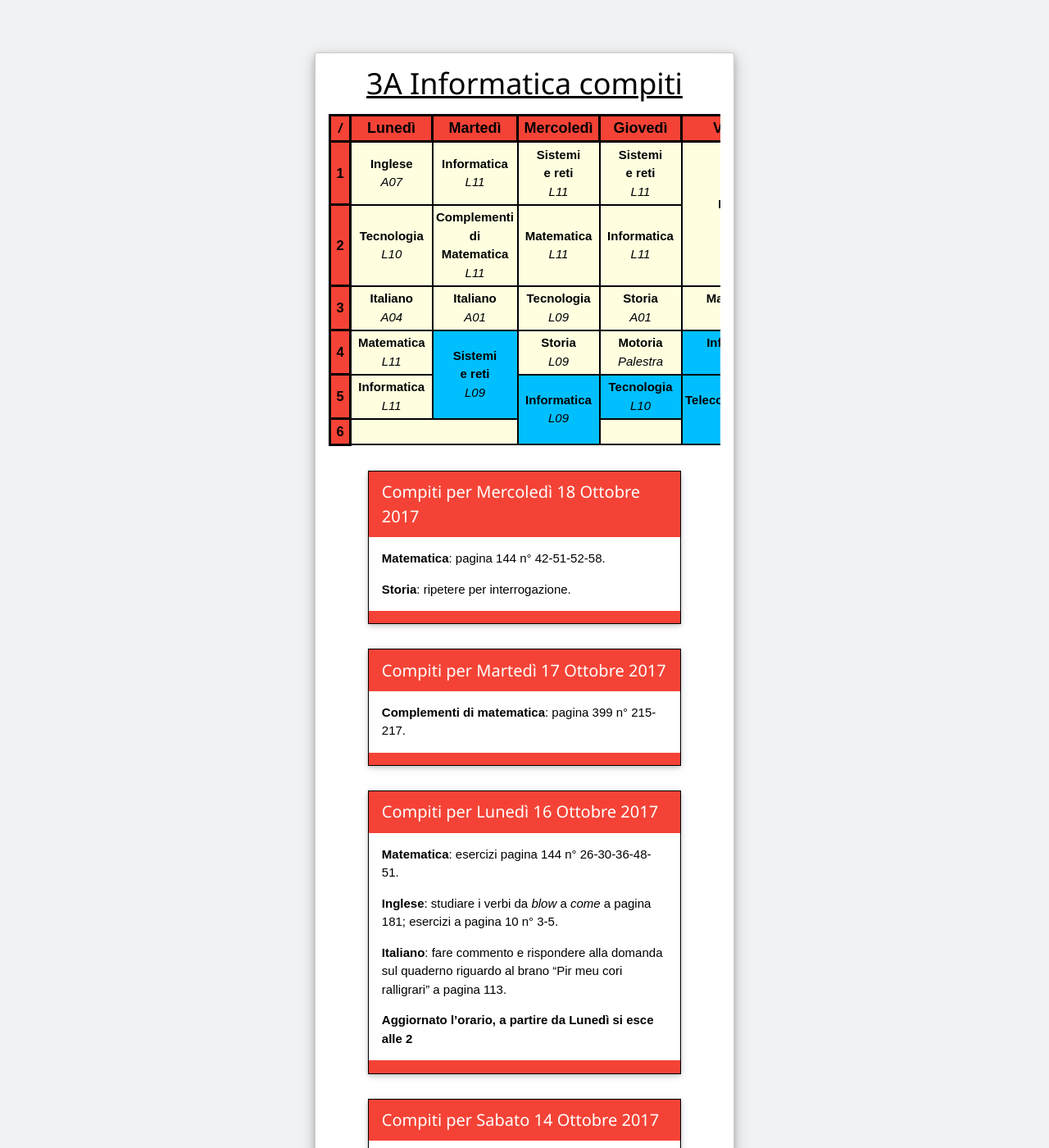
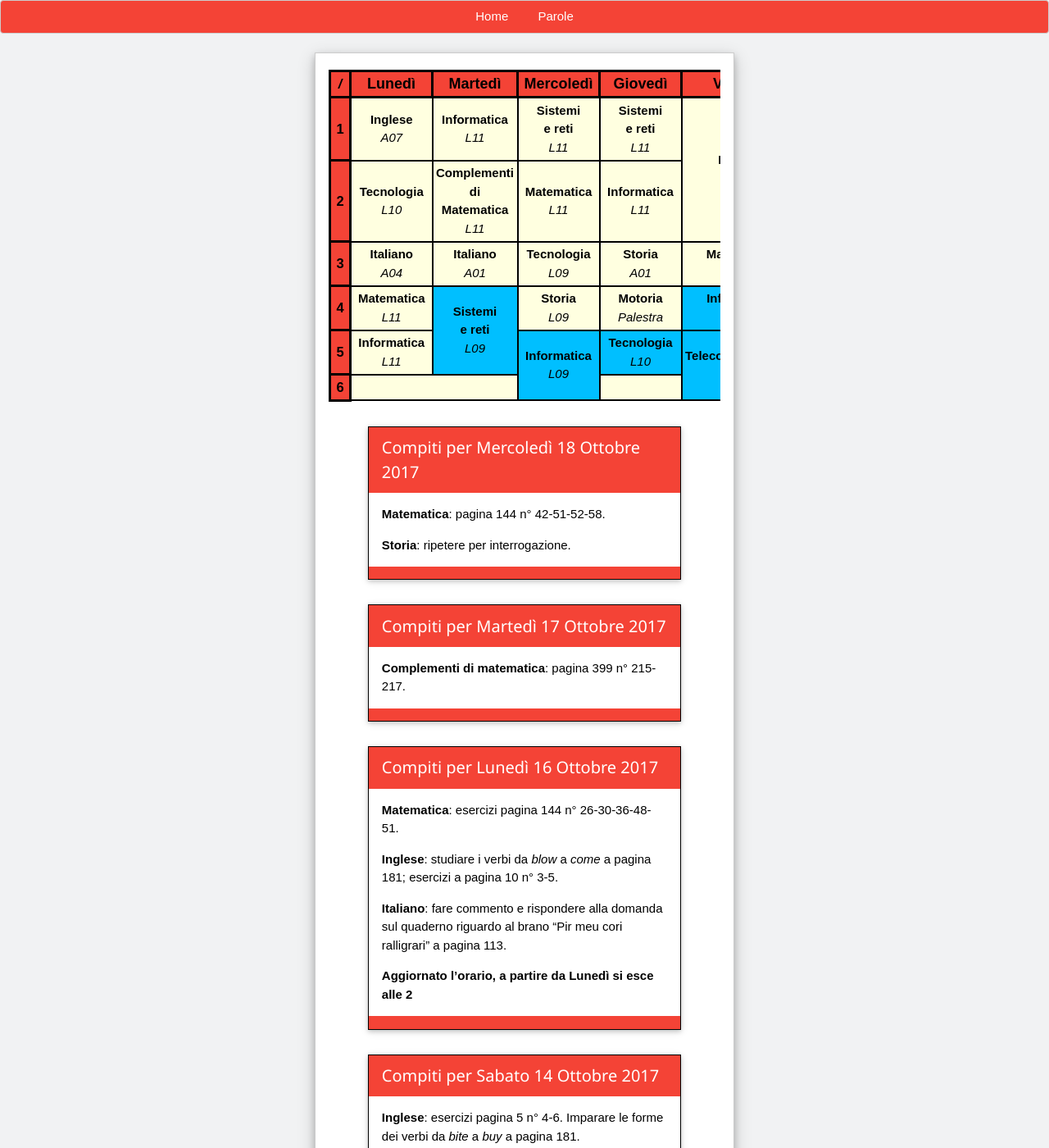
Before and after one commit to 3AIET/3aiet.github.io, a Jekyll site: the page built from index.md, in a window 1280 px wide and 1400 px high. Shown: the whole window at 82% size. Built offline with Jekyll 4.4.1, drawn with Linux system fonts in a browser that asks for light colours.

Commit message:
added a navbar

```diff
--- /dev/null
+++ b/_includes/navbar.html
@@ -0,0 +1,10 @@
+<div class="w3-bar w3-round w3-red w3-border" id="navbar">
+
+	<div style="text-align: center;">
+
+		<a href="{{ site.url }}" class="w3-button"> Home </a>
+		<a href="{{ site.url }}{% link parole.markdown %}" class="w3-button"> Parole </a>
+
+	</div>
+
+</div>
--- a/_layouts/default.html
+++ b/_layouts/default.html
@@ -5,9 +5,9 @@
 
   <body>
 
-    <div class="content w3-container w3-border">
+  	{% include navbar.html %}
 
-      <a href="https://3aiet.github.io/"> <h1> 3A Informatica compiti</h1> </a>
+    <div id="content" class="w3-container w3-border">
 
       {% include table.html %}
 
--- a/assets/style.css
+++ b/assets/style.css
@@ -1,7 +1,14 @@
 html, body		{
 	font-family: "Arial", Helvetica, sans-serif;
 	background-color: #F1F2F3;
-	min-height: 100%;
+}
+
+#navbar		{
+	position: fixed;
+	top: 0px;
+	left: 0%;
+	right: 0%;
+	z-index: 2;
 }
 
 table 		{
@@ -42,11 +49,11 @@ br			{
 	line-height: 150%;
 }
 
-.content 	{
+#content 	{
 	padding-bottom: 30px;
 	margin-right: 5%;
 	margin-left: 5%;
-	margin-top: 5%;
+	margin-top: 10%;
 	min-height: 100%;
 	background-color: white;
 	text-align: center;
@@ -65,10 +72,10 @@ br			{
 
 .table 		{
 	overflow-x: auto;
-	top: 10px;
+	margin-top: 20px;
 }
 
 @media only screen and (min-width: 768px){
-	.content { margin-right: 30%; margin-left: 30%;}
+	#content { margin-right: 30%; margin-left: 30%; margin-top: 5%;}
 	.post	 { margin-left: 10%; margin-right: 10%; max-width: 80%;}
 }
```
Also changed, not shown: Gemfile.lock.
